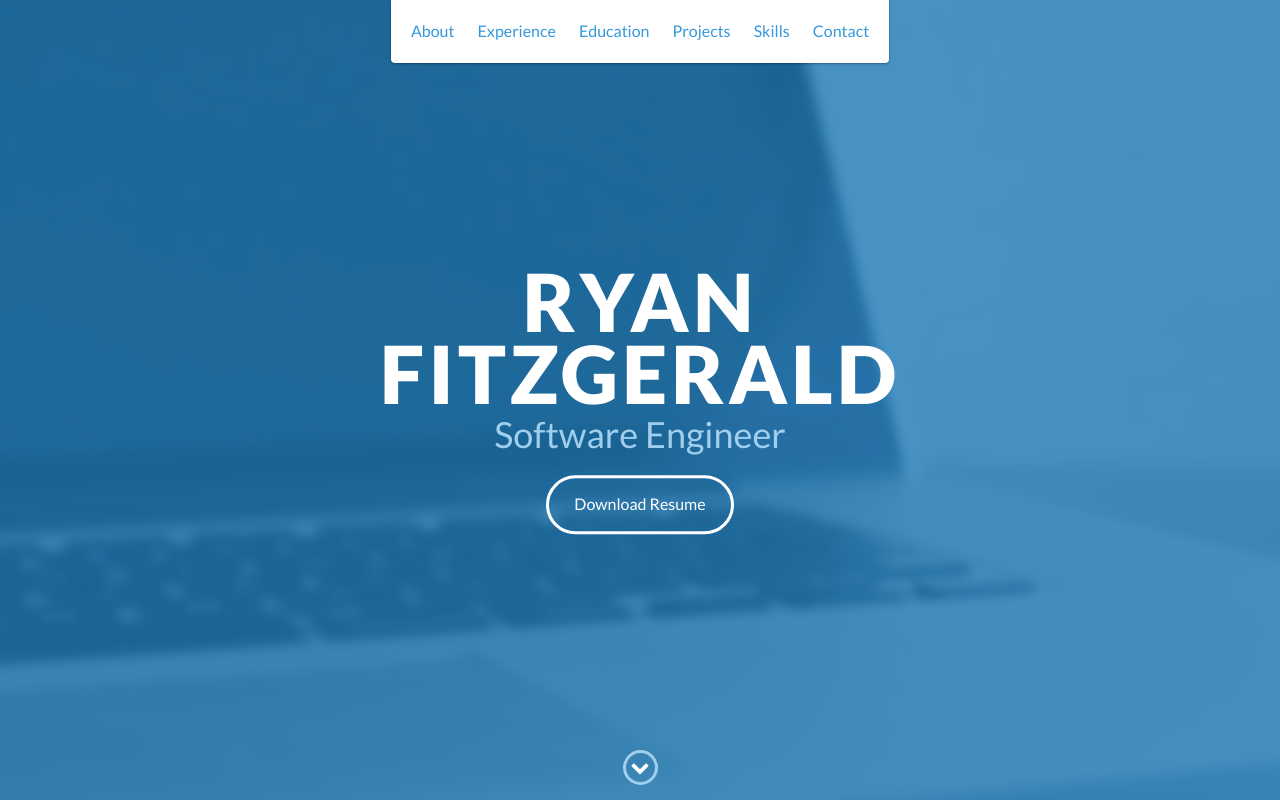
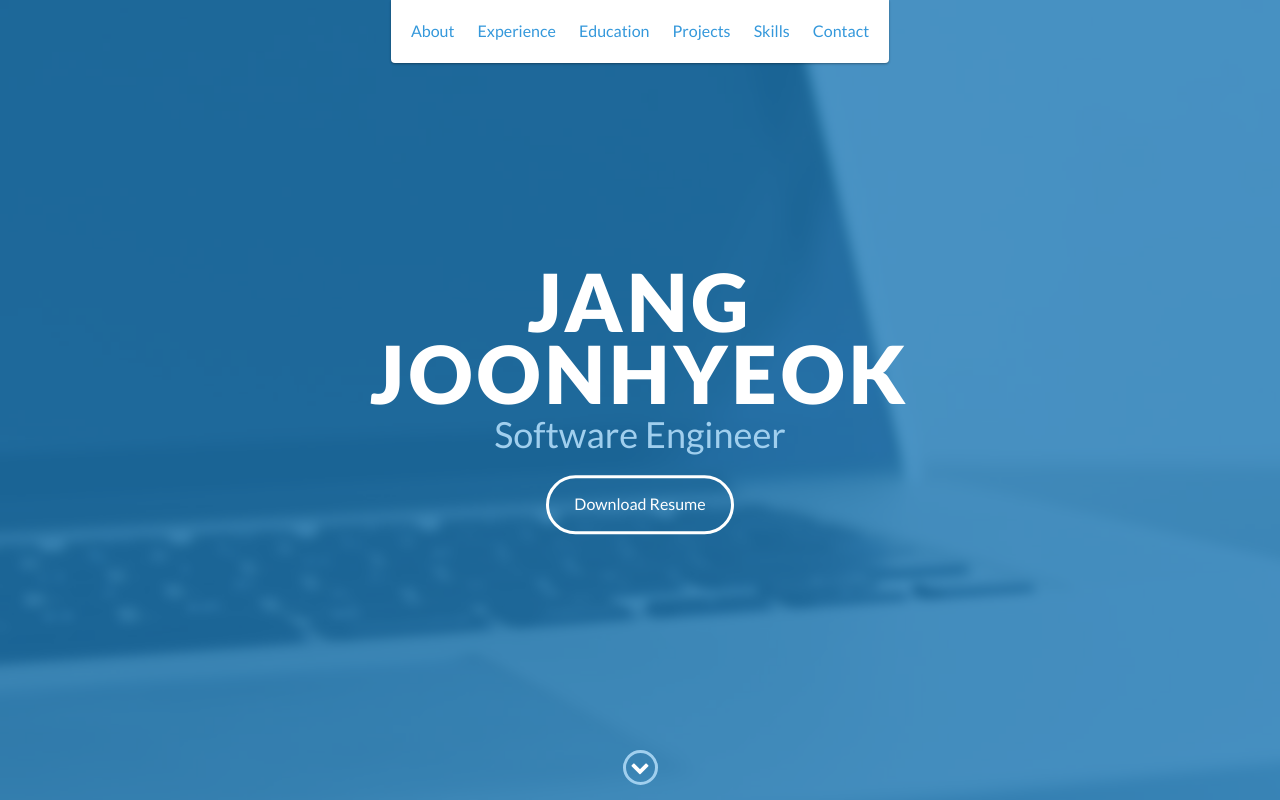
Before and after one commit to wnsgur1595/wnsgur1595.github.io, a website: page index.html in a window 1280 px wide. Shown: the top 800 px of the page. Drawn offline with nearby package versions, Linux system fonts and the light colour scheme.

Commit message:
첫 페이지 이름 바꾸기

```diff
--- a/index.html
+++ b/index.html
@@ -48,7 +48,7 @@
 
     <div id="lead">
         <div id="lead-content">
-            <h1>Ryan Fitzgerald</h1>
+            <h1>Jang Joonhyeok</h1>
             <h2>Software Engineer</h2>
             <a href="#" class="btn-rounded-white">Download Resume</a>
         </div>
```
